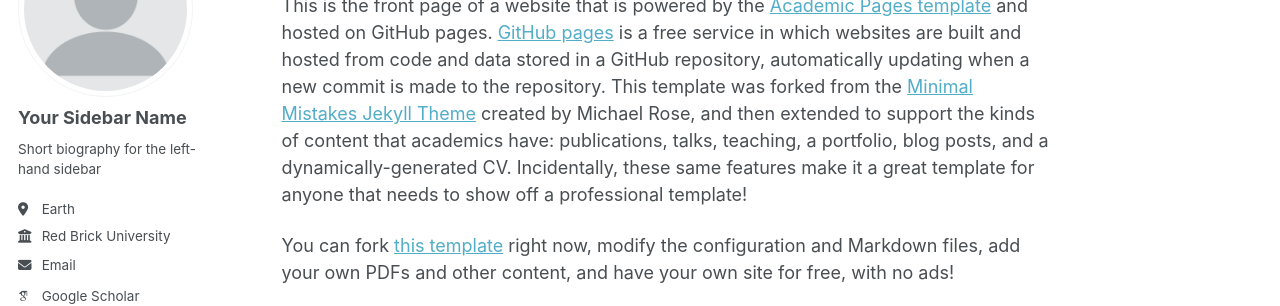
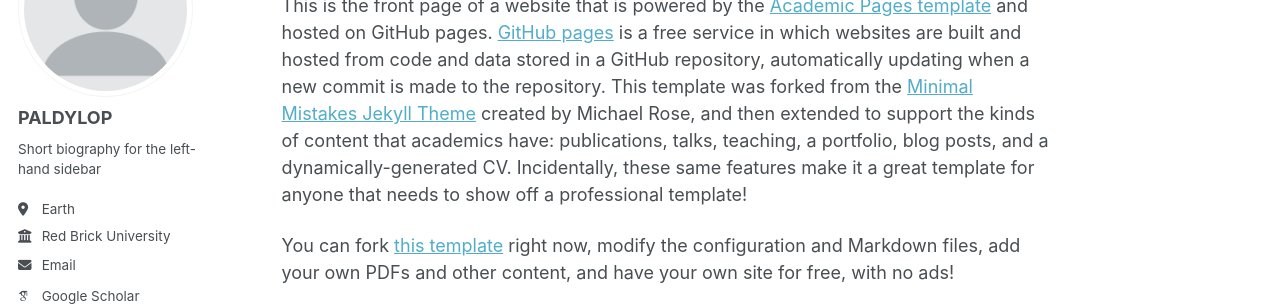
Before and after one commit to Infinitydylop/Infinitydylop.github.io, a Jekyll site: the page built from _pages/about.md, in a window 1280 px wide. Shown: the part 177-483 px from the top of the page. Built offline with Jekyll 4.4.1, drawn with Linux system fonts in a browser that asks for light colours; some web fonts are replaced; a script that is not in the unit is left out.

Commit message:
Update _config.yml

```diff
--- a/_config.yml
+++ b/_config.yml
@@ -23,7 +23,7 @@ repository               : "academicpages/academicpages.github.io"
 author:
   # Biographic information
   avatar           : "profile.png"
-  name             : "Your Sidebar Name"
+  name             : "PALDYLOP"
   pronouns         : # example: "she/her"
   bio              : "Short biography for the left-hand sidebar"
   location         : "Earth"
```
